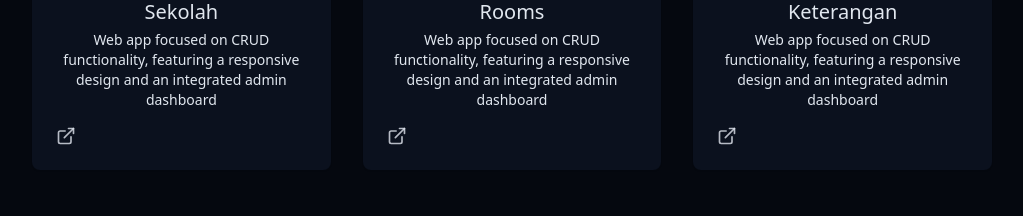
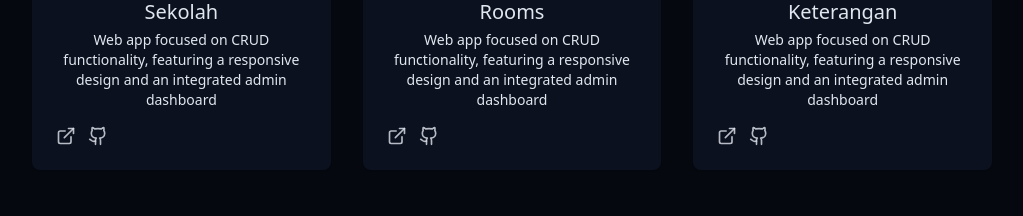
Before and after one commit to elsigaa/elsiga, a React (Vite) app: page / in a window 1280 px wide. Shown: the part 3020-3236 px from the top of the page, without its empty margins (128-1151 px from the left). Built offline with nearby package versions, Linux system fonts and the light colour scheme.

Commit message:
update github

```diff
--- a/src/components/ProjectsSection.jsx
+++ b/src/components/ProjectsSection.jsx
@@ -9,6 +9,7 @@ const projects = [
     image: "/projects/project1.png",
     tags: ["Codeigniter4", "Boostrap5", "AdminLTE", "MySQL"],
     demoURL: "http://sistemeskul.unaux.com/",
+    githubUrl: "https://github.com/elsigaa/sistemekstrakurikulersekolah.git",
   },
   {
     id: 2,
@@ -18,6 +19,7 @@ const projects = [
     image: "/projects/project2.png",
     tags: ["Codeigniter4", "Boostrap5", "AdminLTE", "MySQL"],
     demoURL: "http://bookingroom.unaux.com/",
+    githubUrl: "https://github.com/elsigaa/sistembookingroom.git",
   },
   {
     id: 3,
@@ -27,6 +29,7 @@ const projects = [
     image: "/projects/project3.png",
     tags: ["Codeigniter4", "Boostrap5", "AdminLTE", "Tailwind", "MySQL"],
     demoURL: "http://suratketerangan.unaux.com/",
+    githubUrl: "https://github.com/elsigaa/suratketerangan.git",
   },
 ];
 
@@ -84,6 +87,13 @@ export const ProjectsSection = () => {
                     >
                       <ExternalLink size={20} />
                     </a>
+                    <a
+                      href={project.githubUrl}
+                      target="_blank"
+                      className="text-foreground/80 hover:text-primary transition-colors duration-300"
+                    >
+                      <Github size={20} />
+                    </a>
                   </div>
                 </div>
               </div>
```
